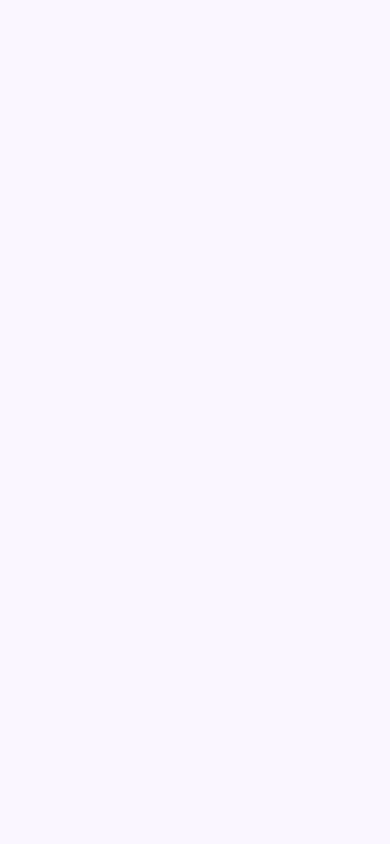
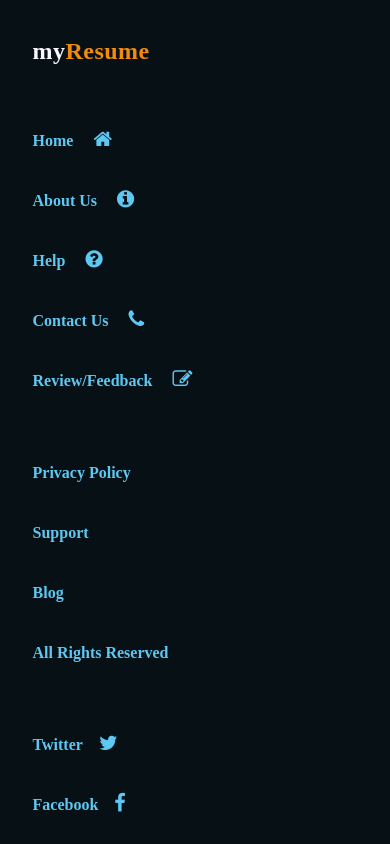
Before and after one commit to steph-crown/myResume-app, a React (Create React App) app: page / in a window 390 px wide. Shown: the part 6340-7184 px from the top of the page. Before the commit the page ends 6291 px from the top, so only its background shows below. Built offline with nearby package versions, Linux system fonts and the light colour scheme.

Commit message:
Added favicon, responsive footer, and brought in some fontawesome icons

```diff
--- a/public/index.html
+++ b/public/index.html
@@ -10,6 +10,7 @@
       content="myResume - A resume/CV builder app"
     />
     <link rel="apple-touch-icon" href="%PUBLIC_URL%/Logo.svg" />
+    <link rel="stylesheet" href="https://cdnjs.cloudflare.com/ajax/libs/font-awesome/4.7.0/css/font-awesome.min.css">
     <!--
       manifest.json provides metadata used when your web app is installed on a
       user's mobile device or desktop. See https://developers.google.com/web/fundamentals/web-app-manifest/
@@ -24,7 +25,7 @@
       work correctly both with client-side routing and a non-root public URL.
       Learn how to configure a non-root public URL by running `npm run build`.
     -->
-    <title>React App</title>
+    <title>Home | myResume</title>
   </head>
   <body>
     <noscript>You need to enable JavaScript to run this app.</noscript>
--- /dev/null
+++ b/src/components/HomePage/Footer.jsx
@@ -0,0 +1,41 @@
+import React from 'react';
+import './../../css/HomePage/Footer.css';
+import links from "./../../db/footer-links";
+
+const Footer = () => {
+
+    let col1Links = links.col1.map(link =>
+        <div className="link" key={link.name}>
+            <a href="#">{link.name} &nbsp; &nbsp; <i className={link.icon + " icons"} style={{fontSize: "20px"}}></i></a>
+        </div>
+    );
+
+    let col2Links = links.col2.map(link =>
+        <div className="link" key={link}>
+            <a href="#">{link}</a>
+        </div>
+    );
+
+    let col3Links = links.col3.map(link =>
+        <div className="link" key={link.name}>
+            <a href="#">{link.name}&nbsp; &nbsp; <i className={link.icon + " icons"} style={{fontSize: "20px"}}></i></a>
+        </div>
+    );
+
+    return (
+        <div className="footer">
+            <div className="logo">
+                <span className="my">my</span>
+                <span className="Resume">Resume</span>
+            </div>
+            <div className="linkings">
+                <div className="col1">{col1Links}</div>
+                <div className="col2">{col2Links}</div>
+                <div className="col2">{col3Links}</div>
+            </div>
+            <p>Designed and Developed with <i className="fa fa-heart"></i> by <a href="#" style={{color: "var(--red)"}}>Steph Crown</a></p>
+        </div>
+    );
+}
+
+export default Footer;
--- a/src/components/HomePage/Reviews.jsx
+++ b/src/components/HomePage/Reviews.jsx
@@ -14,21 +14,21 @@ class Reviews extends Component {
     // Different carousel grouping for different screen sizes
     // >1024
     reviewL = chunkArray(reviews, 3).map((arr, index) => {
-        return (<Slide className="diva" index={index}>
+        return (<Slide className="diva" index={index} key={index.toString()}>
             {arr.map(x => <ReviewBox prop={x} />)}
         </Slide>)
     })
 
     // >600 && <1024
     reviewMed = chunkArray(reviews, 2).map((arr, index) => {
-        return (<Slide className="diva-after" index={index}>
+        return (<Slide className="diva-after" index={index} key={index.toString()}>
                 {arr.map(x => <ReviewBox prop={x} />)}
         </Slide>)
     })
 
     // <600s
     reviewSm = chunkArray(reviews, 1).map((arr, index) => {
-        return (<Slide className="diva" index={index}>
+        return (<Slide className="diva" index={index} key={index.toString()}>
             {arr.map(x => <ReviewBox prop={x} />)}
         </Slide>)
     })
--- a/src/components/HomePage/index.jsx
+++ b/src/components/HomePage/index.jsx
@@ -2,8 +2,9 @@ import React, { Component } from 'react';
 import NavBar from './NavBar';
 import Banner from './Banner';
 import Highlights from './Highlights';
-import StepByStep from './StepByStep'
-import Reviews from './Reviews'
+import StepByStep from './StepByStep';
+import Reviews from './Reviews';
+import Footer from './Footer'
 
 class index extends Component {
     render() {
@@ -14,6 +15,7 @@ class index extends Component {
                 <Highlights />
                 <StepByStep />
                 <Reviews />
+                <Footer />
             </div>
         );
     }
--- /dev/null
+++ b/src/css/HomePage/Footer.css
@@ -0,0 +1,62 @@
+.footer {
+    background-color: var(--darker-black);
+    padding: 72px calc(100vw * var(--l120));
+    padding-bottom: 24px;
+}
+
+.footer .logo {
+    margin-bottom: 24px;
+}
+
+.footer .my {
+    color: var(--bg-white);
+}
+
+.link a {
+    display: flex;
+    min-height: 5px;
+    align-items: center;
+    transition: 1s ease;
+}
+
+.footer a, .footer p {
+    color: var(--light-blue);
+    display: inline;
+}
+
+.footer.links.icons {
+    color: var(--red);
+}
+
+.footer-icon {
+    height: 16px;
+}
+
+.link {
+    margin-bottom: 16px;
+}
+
+.link a:hover {
+    color: var(--red);
+    transform: translateX(25px);
+}
+
+.link a {
+    display: inline-block;
+}
+
+.linkings {
+    display: flex;
+    width: 100%;
+    justify-content: space-between;
+}
+
+
+@media (max-width: 600px) {
+    .linkings {
+        flex-direction: column;
+    }
+    .linkings>* {
+        margin: 16px 0;
+    }
+}
--- a/src/css/index.css
+++ b/src/css/index.css
@@ -2,6 +2,7 @@
   --bg-white: #faf6ff;
   --light-black: #061923;
   --purple: #0378a6;
+  --light-blue: #5EC8F2;
   --red: #f28b0c;
   --black: #0C161B;
   --darker-black: #061015;
--- /dev/null
+++ b/src/db/footer-links.js
@@ -0,0 +1,52 @@
+// A store of the footer links objects.
+export default {
+    col1: [
+        {
+            name: "Home",
+            icon: "fa fa-home"
+        },
+        {
+            name: "About Us",
+            icon: "fa fa-info-circle"
+        },
+        {
+            name: "Help",
+            icon: "fa fa-question-circle"
+        },
+        {
+            name: "Contact Us",
+            icon: "fa fa-phone"
+        },
+        {
+            name: "Review/Feedback",
+            icon: "fa fa-pencil-square-o"
+        },
+
+    ],
+
+    col2: [
+        "Privacy Policy",
+        "Support",
+        "Blog",
+        "All Rights Reserved"
+    ],
+
+    col3: [
+        {
+            name: "Twitter",
+            icon: "fa fa-twitter"
+        },
+        {
+            name: "Facebook",
+            icon: "fa fa-facebook"
+        },
+        {
+            name: "Instagram",
+            icon: "fa fa-instagram"
+        },
+        {
+            name: "Github",
+            icon: 'fa fa-github'
+        },
+    ]
+}
--- a/src/utilities/chunkArray.js
+++ b/src/utilities/chunkArray.js
@@ -1,6 +1,6 @@
 // A function that takes in an array and divides it into sub-arrays containing at most a particular number of element
 
-export default (array, size) => {
+export default function(array, size){
     let result = []
     let arrayCopy = [...array]
     while (arrayCopy.length > 0) {
```
Also changed, not shown: public/Logo.svg (added), 1 other file (tests, documents, lock files or other folders).
